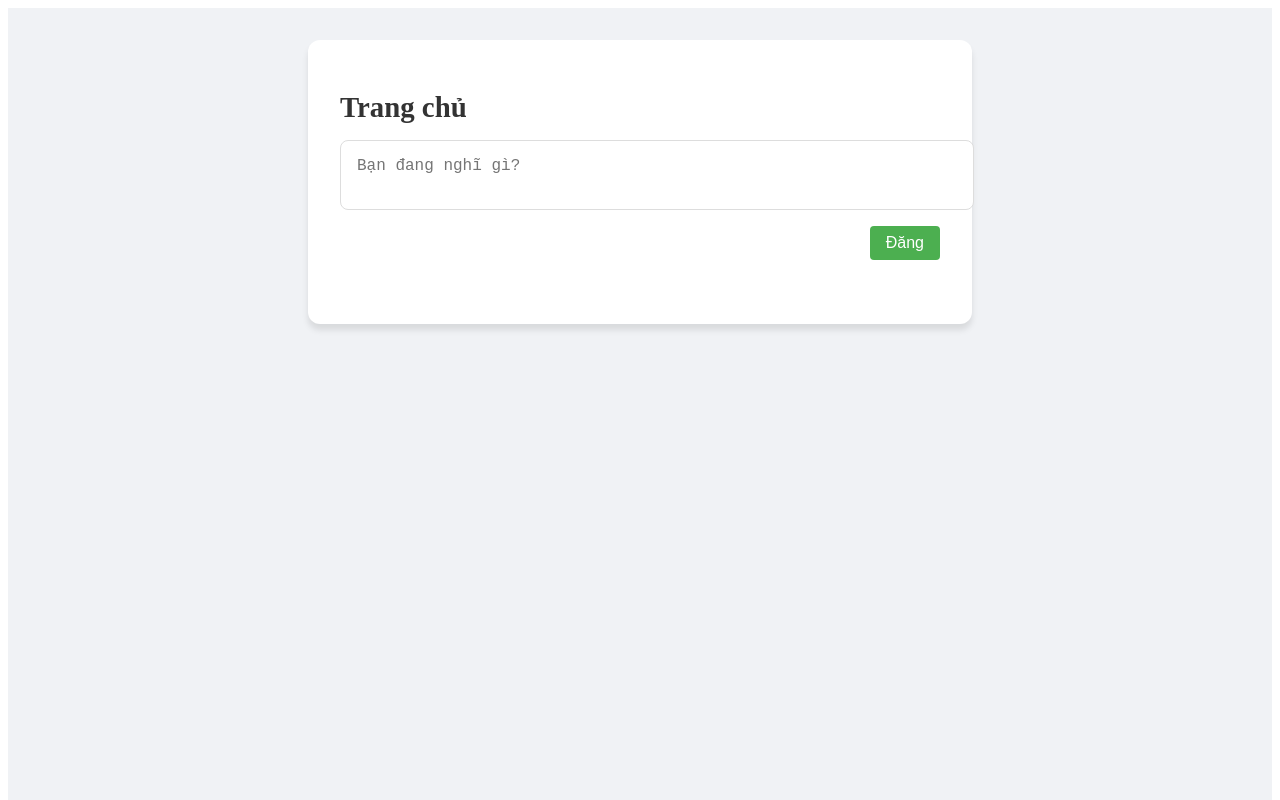
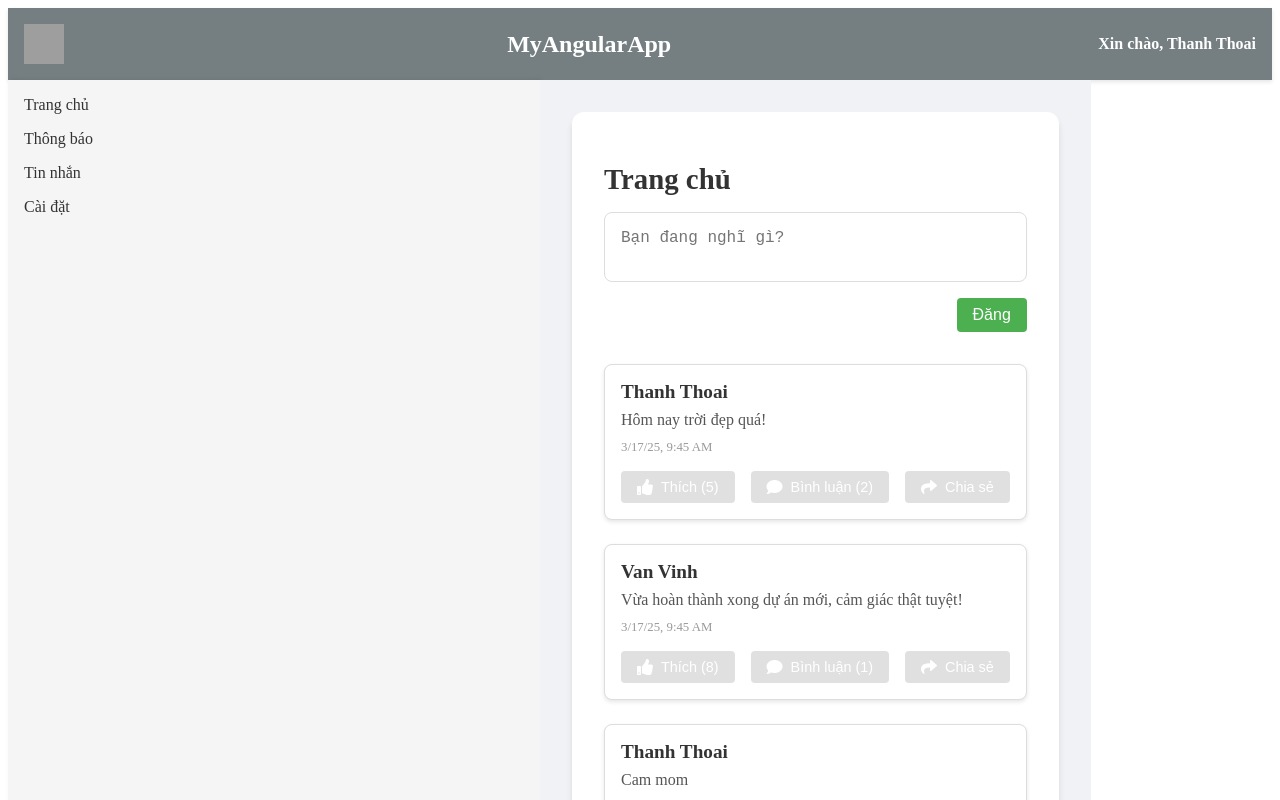
Before and after one commit to Bommer69/Bommer69, an Angular app: page /welcome in a window 1280 px wide. Shown: the top 800 px of the page. Built offline with nearby package versions, Linux system fonts and the light colour scheme; grey boxes are pictures that could not be loaded; a small style sheet from the web is missing.

Commit message:
new work

```diff
--- a/src/app/components/welcome/welcome.component.css
+++ b/src/app/components/welcome/welcome.component.css
@@ -119,7 +119,7 @@ h1 {
 }
 
 textarea {
-  width: 100%;
+  width: auto;
   padding: 1rem;
   border: 1px solid #ddd;
   border-radius: 8px;
@@ -177,3 +177,134 @@ button:hover {
   font-size: 0.8rem;
   color: #999;
 }
+
+.post-actions {
+  display: flex;
+  gap: 1rem;
+  margin-top: 1rem;
+}
+
+.post-actions button {
+  display: flex;
+  align-items: center;
+  gap: 0.5rem;
+  padding: 0.5rem 1rem;
+  background-color: #e0e0e0;
+  border: none;
+  border-radius: 4px;
+  cursor: pointer;
+  font-size: 0.9rem;
+  transition: background-color 0.3s, transform 0.2s;
+}
+
+.post-actions button.liked {
+  background-color: #4CAF50;
+  color: white;
+}
+
+.post-actions button i {
+  font-size: 1rem;
+}
+
+.post-actions button:hover {
+  background-color: #d6d6d6;
+  transform: translateY(-2px);
+}
+
+.post-actions button:active {
+  background-color: #c0c0c0;
+  transform: translateY(0);
+}
+
+.comments {
+  margin-top: 1rem;
+  padding: 0.5rem;
+  background-color: #f9f9f9;
+  border-radius: 8px;
+}
+
+.comment-form {
+  display: flex;
+  gap: 0.5rem;
+  margin-top: 1rem;
+}
+
+.comment-form input {
+  flex: 1;
+  padding: 0.5rem;
+  border: 1px solid #ddd;
+  border-radius: 4px;
+}
+
+.comment-form button {
+  padding: 0.5rem 1rem;
+  background-color: #4CAF50;
+  color: white;
+  border: none;
+  border-radius: 4px;
+  cursor: pointer;
+}
+
+.comment-form button:hover {
+  background-color: #45a049;
+}
+
+.navbar {
+  display: flex;
+  align-items: center;
+  justify-content: space-between; /* Adjust for spacing */
+  padding: 1rem;
+  background-color: #757f82;
+  color: white;
+  box-shadow: 0 2px 4px rgba(0, 0, 0, 0.1);
+}
+
+.author-name {
+  font-size: 1rem;
+  font-weight: bold;
+  color: #fff;
+}
+
+.navbar .logo {
+  width: 40px;
+  height: 40px;
+  margin-right: 1rem;
+}
+
+.navbar h1 {
+  font-size: 1.5rem;
+  margin: 0;
+  color: white;
+}
+
+.main-container {
+  display: flex;
+}
+
+.sidebar {
+  width: 500px; /* Reduced from 250px */
+  background-color: #f5f5f5;
+  padding: 1rem;
+  box-shadow: 2px 0 5px rgba(0, 0, 0, 0.1);
+}
+
+.sidebar ul {
+  list-style: none;
+  padding: 0;
+  margin: 0;
+}
+
+.sidebar ul li {
+  margin-bottom: 1rem;
+}
+
+.sidebar ul li a {
+  text-decoration: none;
+  color: #333;
+  font-size: 1rem;
+  transition: color 0.2s;
+}
+
+.sidebar ul li a:hover {
+  color: #1976d2;
+}
--- a/src/app/components/welcome/welcome.component.html
+++ b/src/app/components/welcome/welcome.component.html
@@ -1,3 +1,17 @@
+<div class="navbar">
+  <img src="https://angular.io/assets/images/logos/angular/angular.svg" alt="Angular Logo" class="logo">
+  <h1>MyAngularApp</h1>
+  <span class="author-name">Xin chào, {{ authorName }}</span>
+</div>
+<div class="main-container">
+  <div class="sidebar">
+    <ul>
+      <li><a href="#">Trang chủ</a></li>
+      <li><a href="#">Thông báo</a></li>
+      <li><a href="#">Tin nhắn</a></li>
+      <li><a href="#">Cài đặt</a></li>
+    </ul>
+  </div>
   <div class="welcome-container">
     <div class="welcome-content">
       <h1>Trang chủ</h1>
@@ -10,7 +24,28 @@
           <h3>{{ post.author }}</h3>
           <p>{{ post.content }}</p>
           <span class="timestamp">{{ post.timestamp | date: 'short' }}</span>
+          <div class="post-actions">
+            <button (click)="likePost(post)" [attr.data-post-id]="post.timestamp.getTime()">
+              <i class="fas fa-thumbs-up"></i> Thích ({{ post.likes }})
+            </button>
+            <button (click)="toggleComments(post)">
+              <i class="fas fa-comment"></i> Bình luận ({{ post.comments.length }})
+            </button>
+            <button (click)="sharePost(post)">
+              <i class="fas fa-share"></i> Chia sẻ
+            </button>
+          </div>
+          <div class="comments" *ngIf="post.showComments">
+            <div *ngFor="let comment of post.comments">
+              <p><strong>{{ comment.author }}:</strong> {{ comment.content }}</p>
+            </div>
+            <div class="comment-form">
+              <input [(ngModel)]="post.newComment" placeholder="Viết bình luận..." />
+              <button (click)="addComment(post)">Gửi</button>
             </div>
           </div>
         </div>
       </div>
+    </div>
+  </div>
+</div>
--- a/src/app/components/welcome/welcome.component.ts
+++ b/src/app/components/welcome/welcome.component.ts
@@ -10,17 +10,91 @@ import { FormsModule } from '@angular/forms';
   styleUrls: ['./welcome.component.css']
 })
 export class WelcomeComponent {
-  posts: { author: string; content: string; timestamp: Date }[] = [];
+  authorName: string = 'Thanh Thoai'; // Replace with dynamic user data if available
+  posts: {
+    author: string;
+    content: string;
+    timestamp: Date;
+    likes: number;
+    comments: { author: string; content: string }[];
+    newComment: string;
+    showComments: boolean;
+  }[] = [
+    {
+      author: 'Thanh Thoai',
+      content: 'Hôm nay trời đẹp quá!',
+      timestamp: new Date(),
+      likes: 5,
+      comments: [
+        { author: 'Thanh Thoai', content: 'Đúng vậy, thật tuyệt!' },
+        { author: 'Thanh thaoi', content: 'Tôi cũng thấy thế.' }
+      ],
+      newComment: '',
+      showComments: false
+    },
+    {
+      author: 'Van Vinh',
+      content: 'Vừa hoàn thành xong dự án mới, cảm giác thật tuyệt!',
+      timestamp: new Date(),
+      likes: 8,
+      comments: [
+        { author: 'Thanh Thoai ', content: 'Chúc mừng bạn nhé!' }
+      ],
+      newComment: '',
+      showComments: false
+    },
+    {
+      author: 'Thanh Thoai',
+      content: 'Cam mom ',
+      timestamp: new Date(),
+      likes: 8,
+      comments: [
+        { author: 'Thanh Thoai ', content: 'Chúc mừng bạn nhé!' }
+      ],
+      newComment: '',
+      showComments: false
+    }
+  ];
   newPostContent: string = '';
 
   addPost() {
     if (this.newPostContent.trim()) {
       this.posts.unshift({
-        author: 'Người dùng', // Replace with dynamic user data if available
+        author: 'Thanh Thoai', // Replace with dynamic user data if available
         content: this.newPostContent,
-        timestamp: new Date()
+        timestamp: new Date(),
+        likes: 0,
+        comments: [],
+        newComment: '',
+        showComments: false
       });
       this.newPostContent = '';
     }
   }
+
+  likePost(post: any) {
+    post.likes++;
+    const button = document.querySelector(`.post-actions button[data-post-id="${post.timestamp.getTime()}"]`);
+    if (button) {
+      button.classList.add('liked');
+    }
+  }
+
+  toggleComments(post: any) {
+    post.showComments = !post.showComments;
+  }
+
+  addComment(post: any) {
+    if (post.newComment.trim()) {
+      post.comments.push({
+        author: 'Người dùng', // Replace with dynamic user data if available
+        content: post.newComment
+      });
+      post.newComment = '';
+    }
+  }
+
+  sharePost(post: any) {
+    alert(`Bạn đã chia sẻ bài viết: "${post.content}"`);
+  }
 }
--- a/src/index.html
+++ b/src/index.html
@@ -6,6 +6,12 @@
   <base href="/">
   <meta name="viewport" content="width=device-width, initial-scale=1">
   <link rel="icon" type="image/x-icon" href="favicon.ico">
+  <link
+    rel="stylesheet"
+    href="https://cdnjs.cloudflare.com/ajax/libs/font-awesome/5.15.4/css/all.min.css"
+    integrity="sha384-dyB6lQ6N2lqg6c6c5b5b5b5b5b5b5b5b5b5b5b5b5b5b5b5b5b5b5b5b5b5b5b5b5b5b5b5b5b5b5b5b5b5b5b5b5b5b5"
+    crossorigin="anonymous"
+  />
 </head>
 <body>
   <app-root></app-root>
```
Lines whose indentation alone changed are shown as unchanged.
